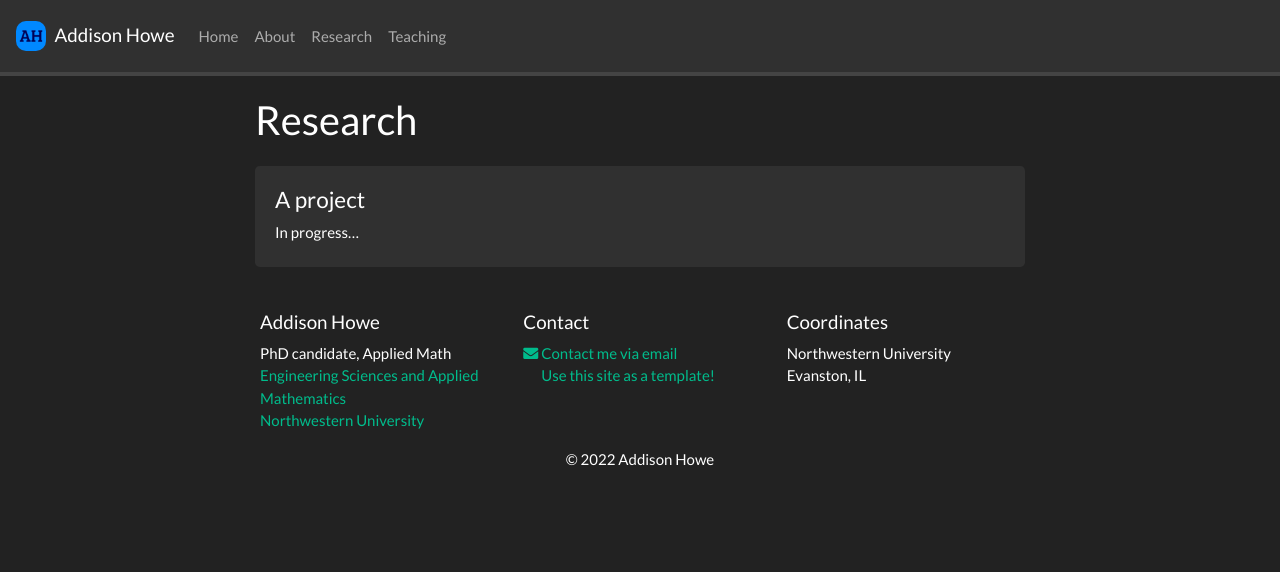
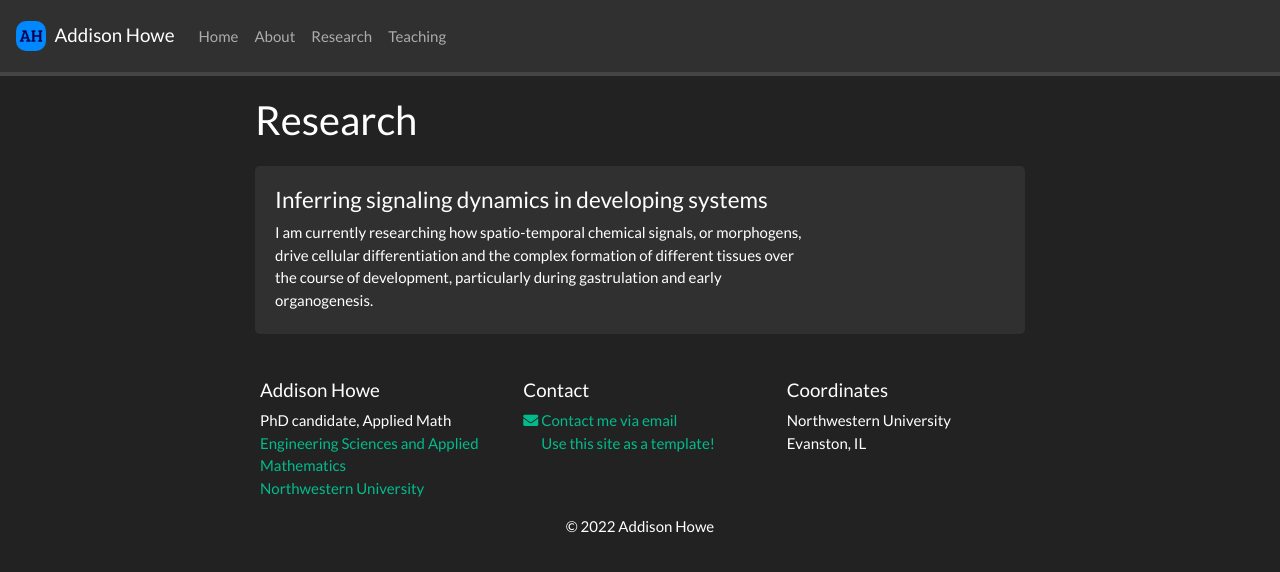
Before and after one commit to AddisonHowe/addisonhowe.github.io, a Jekyll site: the page built from _pages/research.md, in a window 1280 px wide. Shown: the top 572 px of the page. Built offline with Jekyll 4.4.1, drawn with Linux system fonts in a browser that asks for light colours; nearby versions of some CDN libraries; a style sheet for code colours, icons or effects is not loaded.

Commit message:
added a research blip

```diff
--- a/_pages/research.md
+++ b/_pages/research.md
@@ -36,8 +36,8 @@ iframe {
 <div class="jumbotron">
 <div class="row align-items-end">
 <div class="col-md-9 col-sm-12">
-<h4>A project</h4>
-In progress...
+<h4>Inferring signaling dynamics in developing systems</h4>
+I am currently researching how spatio-temporal chemical signals, or morphogens, drive cellular differentiation and the complex formation of different tissues over the course of development, particularly during gastrulation and early organogenesis.
 </div>
 <!-- <div class="col-md-3 col-sm-12" >
   <iframe src="https://addihowe.com/placeholder" height="192px" frameborder="0" allow="autoplay"></iframe>
```
